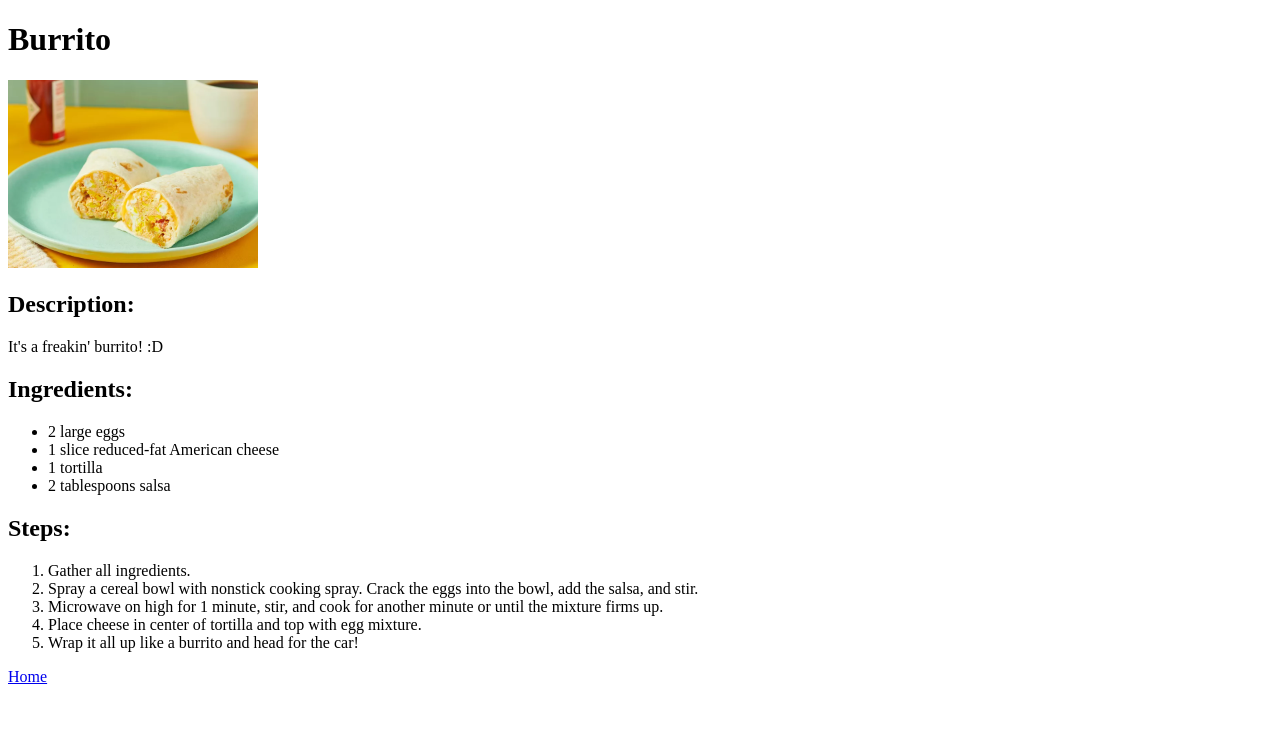
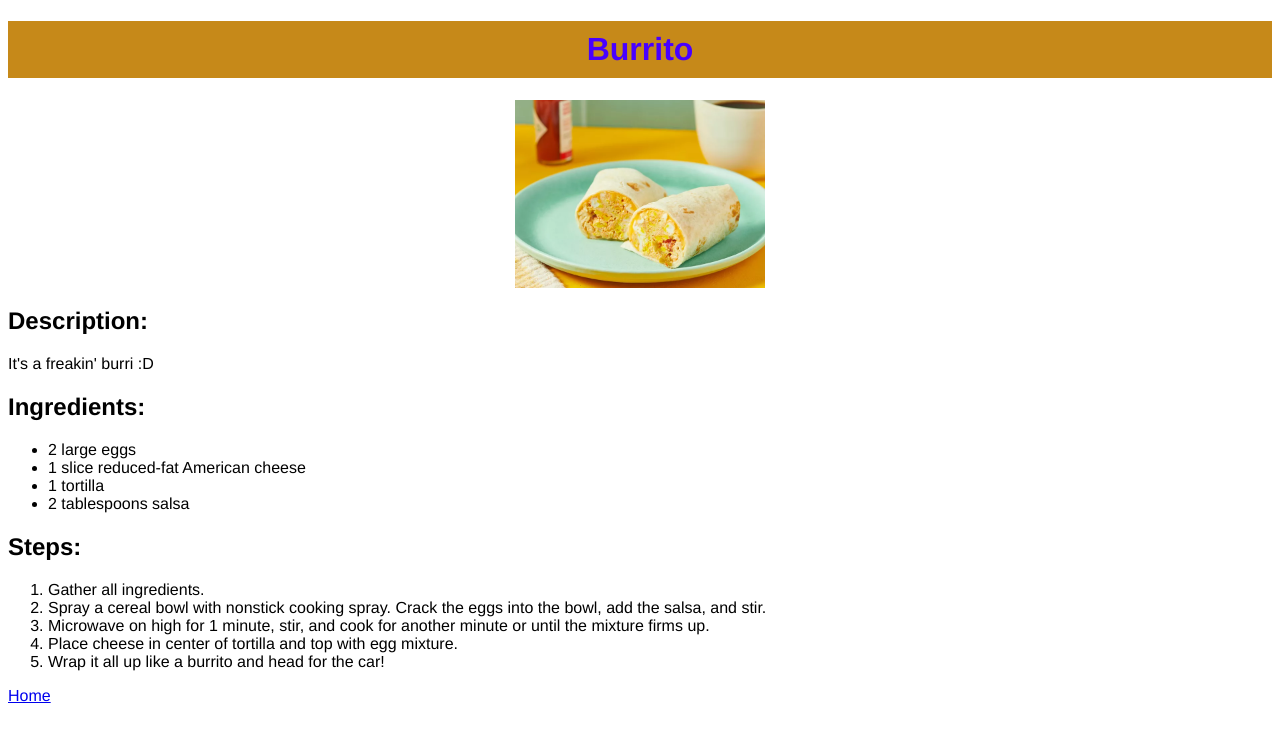
Before and after one commit to TheAvac/odin-recipes, a plain HTML site: page recipes/burrito.html in a window 1280 px wide. Drawn offline with Linux system fonts and the light colour scheme.

Commit message:
Add alt property to images and styles in general.
the alt property was added for the images and
the styles of the whole website was added.

```diff
--- a/recipes/burrito.html
+++ b/recipes/burrito.html
@@ -4,13 +4,14 @@
     <meta charset="UTF-8">
     <meta name="viewport" content="width=device-width, initial-scale=1.0">
     <title>burrito</title>
+    <link rel="stylesheet" href="../styles.css">
 </head>
 <body>
-    <h1>Burrito</h1>
-    <img src="../images/burrito.jpg" width="250">
+    <h1 class="title burrito">Burrito</h1>
+    <img src="../images/burrito.jpg" width="250" alt="A burrito">
 
     <h2>Description:</h2>
-    <p>It's a freakin' burrito! :D</p>
+    <p>It's a freakin' burri :D</p>
     <h2>Ingredients:</h2>
     <ul>
         <li>2 large eggs</li>
```
Also changed, not shown: recipes/pizza.html (+3 -2 lines), recipes/tomato_soup.html (+3 -2 lines).
